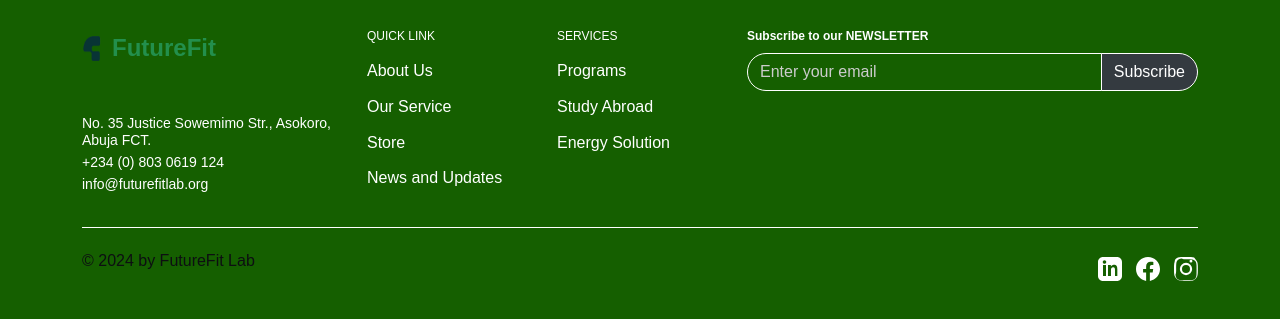
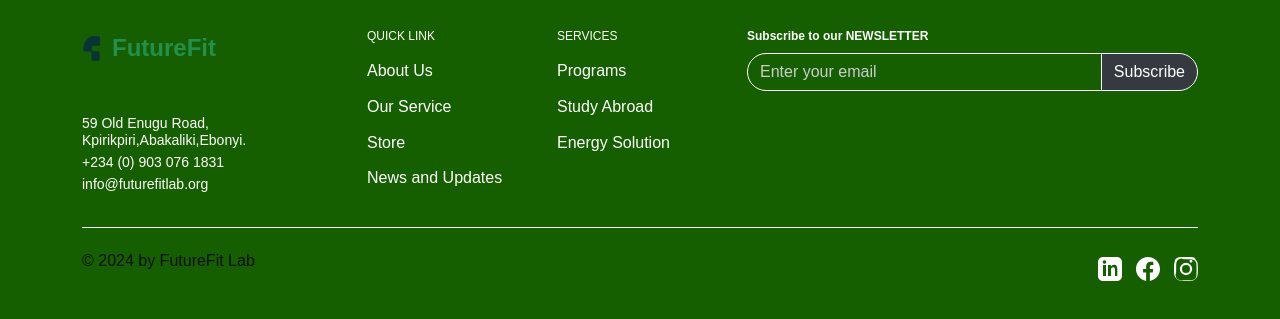
Before and after one commit to FutureFit-Innovation-Lab/fflsite, a Django app: page /ai/ in a window 1280 px wide. Shown: the part 1660-1979 px from the top of the page. Run offline with Django 5.2, Linux system fonts and the light colour scheme; some libraries are stand-ins or nearby versions.

Commit message:
updated the contact info

```diff
--- a/futurefitwebsite/FutureApp/templates/FutureApp/base.html
+++ b/futurefitwebsite/FutureApp/templates/FutureApp/base.html
@@ -284,8 +284,8 @@
                         <span style="color: #238F4C; font-weight: semi bold;">FutureFit</span>
                     </div>
                     <div class="footer-contact mt-5">
-                        <h4>No. 35 Justice Sowemimo Str., Asokoro, Abuja FCT.</h4>
-                        <h4>+234 (0) 803 0619 124</h4>
+                        <h4>59 Old Enugu Road, Kpirikpiri,Abakaliki,Ebonyi.</h4>
+                        <h4>+234 (0) 903 076 1831</h4>
                         <h4><a href="mailto:info@futurefitlab.org">info@futurefitlab.org</a></h4>
                     </div>
                 </div>
```
